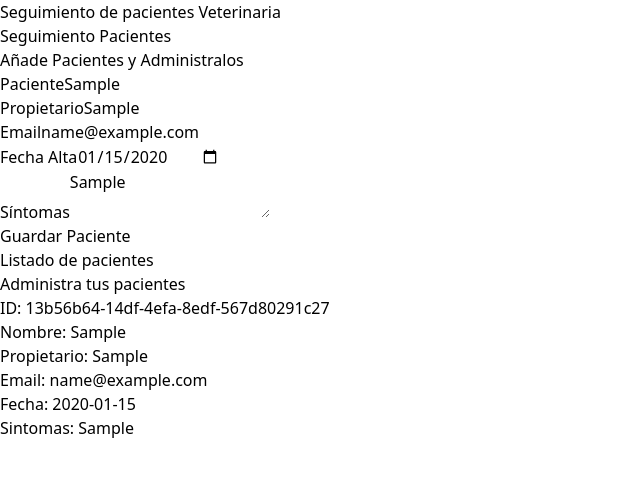
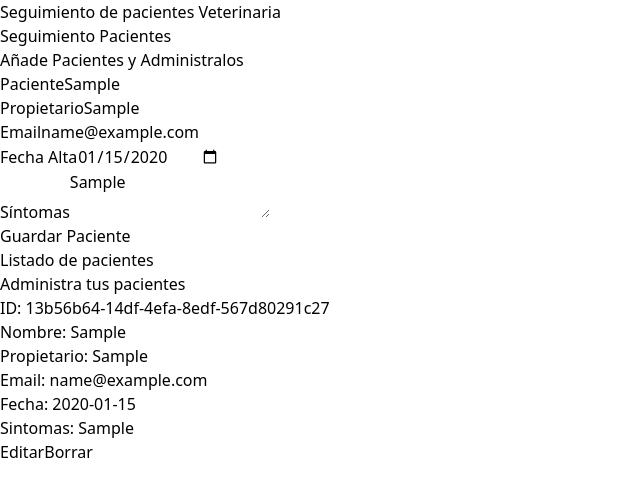
Before and after one commit to EstebanM159/pacientes-zustand, a React (Vite) app: page / in a window 1280 px wide. Both pictures are taken after typing "Sample", "Sample", "name@example.com", "2020-01-15", "Sample" into the empty fields and a click on the input "Guardar Paciente". Shown: the top 496 px of the page, without its empty margins (0-640 px from the left). Built offline with nearby package versions, Linux system fonts and the light colour scheme.

Commit message:
Add buttons

```diff
--- a/src/components/PatientDetails.tsx
+++ b/src/components/PatientDetails.tsx
@@ -1,9 +1,11 @@
+import { usePatientStore } from '../store'
 import { type Patient } from '../types'
 import PatientsDetailItem from './PatientsDetailItem'
 type PatientDetailsProps = {
   patient: Patient
 }
 export default function PatientDetails ({ patient }: PatientDetailsProps) {
+  const { deletePatient, setActiveId } = usePatientStore()
   return (
     <div className='bg-white mx-5 px-5 my-10 py-10 shadow-md rounded-xl'>
         <PatientsDetailItem label='ID' data={patient.id}/>
@@ -12,6 +14,20 @@
         <PatientsDetailItem label='Email' data={patient.email}/>
         <PatientsDetailItem label='Fecha' data={patient.date.toString()}/>
         <PatientsDetailItem label='Sintomas' data={patient.symptoms}/>
+        <div className="flex flex-col md:flex-row justify-between gap-3 mt-10">
+            <button
+                type='button'
+                className='py-2 px-10 bg-indigo-600 hover:bg-indigo-700 text-white font-bold uppercase rounded-lg'
+                onClick={() => { setActiveId(patient.id) }}
+            >Editar
+            </button>
+            <button
+                type='button'
+                className='py-2 px-10 bg-red-600 hover:bg-red-700 text-white font-bold uppercase rounded-lg'
+                onClick={() => { deletePatient(patient.id) }}
+            >Borrar
+            </button>
+        </div>
     </div>
   )
 }
```
